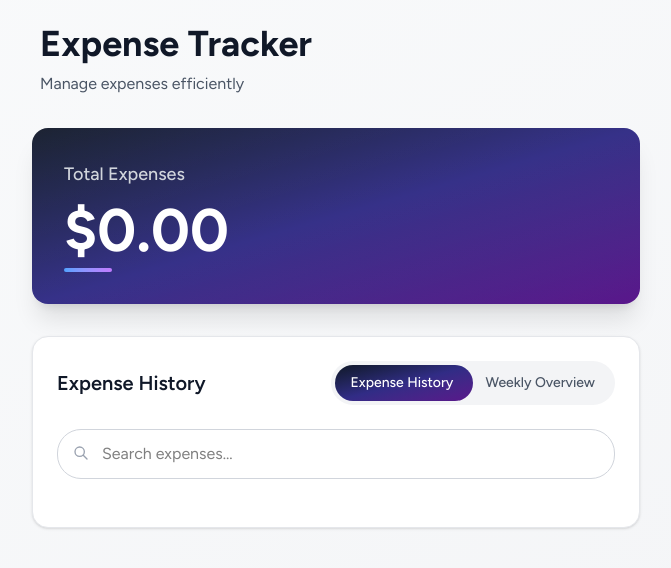
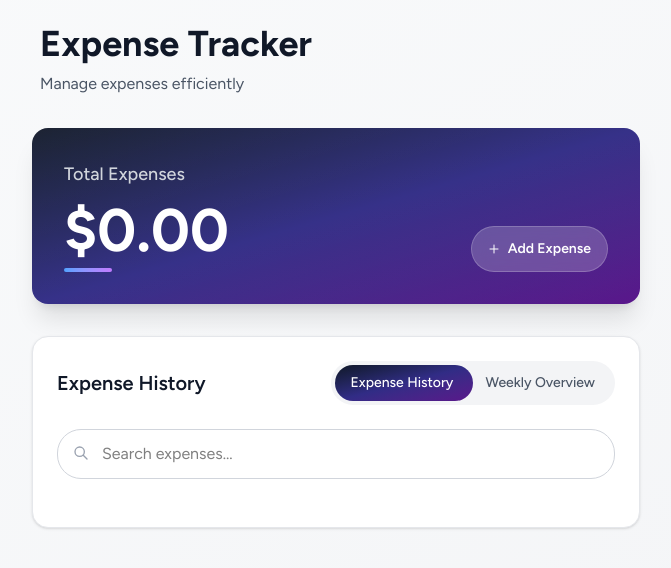
Before and after one commit to mklshane/expense-tracker, a React (Vite) app: page / in a window 1280 px wide. Shown: the top 568 px of the page, without its empty margins (304-975 px from the left). Built offline with nearby package versions, Linux system fonts and the light colour scheme.

Commit message:
fix: add missing Add Expense button for larger screens

```diff
--- a/src/App.jsx
+++ b/src/App.jsx
@@ -17,6 +17,16 @@ const App = () => {
       expense.description.toLowerCase().includes(searchTerm.toLowerCase()) ||
       expense.title.toLowerCase().includes(searchTerm.toLowerCase())
   );
+
+  const handleEdit = (expense) => {
+    setEditingExpense(expense);
+  };
+
+  const handleDelete = (id) => {
+    if (window.confirm("Are you sure you want to delete this expense?")) {
+      deleteExpense(id);
+    }
+  };
 
 
   const handleSaveExpense = (expenseData) => {
@@ -45,7 +55,7 @@ const App = () => {
 
         {/* Expenses Card */}
         <div className="mb-8">
-          <ExpenseCard total={totalExpenses} />
+          <ExpenseCard total={totalExpenses} onAddExpense={handleAddExpense}/>
         </div>
 
         <div className="bg-white rounded-2xl shadow-sm border border-gray-200 p-6">
--- a/src/components/ExpenseCard.jsx
+++ b/src/components/ExpenseCard.jsx
@@ -1,5 +1,3 @@
-
-
 const ExpenseCard = ({total, onAddExpense}) => {
   // formats the total to always show two decimal places
   const formatNumber = (num) => {
@@ -25,7 +23,26 @@ const ExpenseCard = ({total, onAddExpense}) => {
             <div className="w-12 h-1 bg-gradient-to-r from-blue-400 to-purple-400 rounded-full"></div>
           </div>
 
-
+          {/* Add Expense Button - Visible on medium screens and up */}
+          <button
+            onClick={onAddExpense}
+            className="absolute right-0 bottom-0 hidden sm:flex items-center gap-2 px-4 py-3 text-sm bg-white/20 backdrop-blur-sm rounded-3xl text-white font-semibold hover:bg-white/30 transition-all duration-300 hover:scale-102 border border-white/20"
+          >
+            <svg
+              className="w-3 h-3"
+              fill="none"
+              stroke="currentColor"
+              viewBox="0 0 24 24"
+            >
+              <path
+                strokeLinecap="round"
+                strokeLinejoin="round"
+                strokeWidth={2}
+                d="M12 4v16m8-8H4"
+              />
+            </svg>
+            Add Expense
+          </button>
         </div>
       </div>
     </div>
```
Also changed, not shown: src/components/ExpenseTable.jsx (added).
